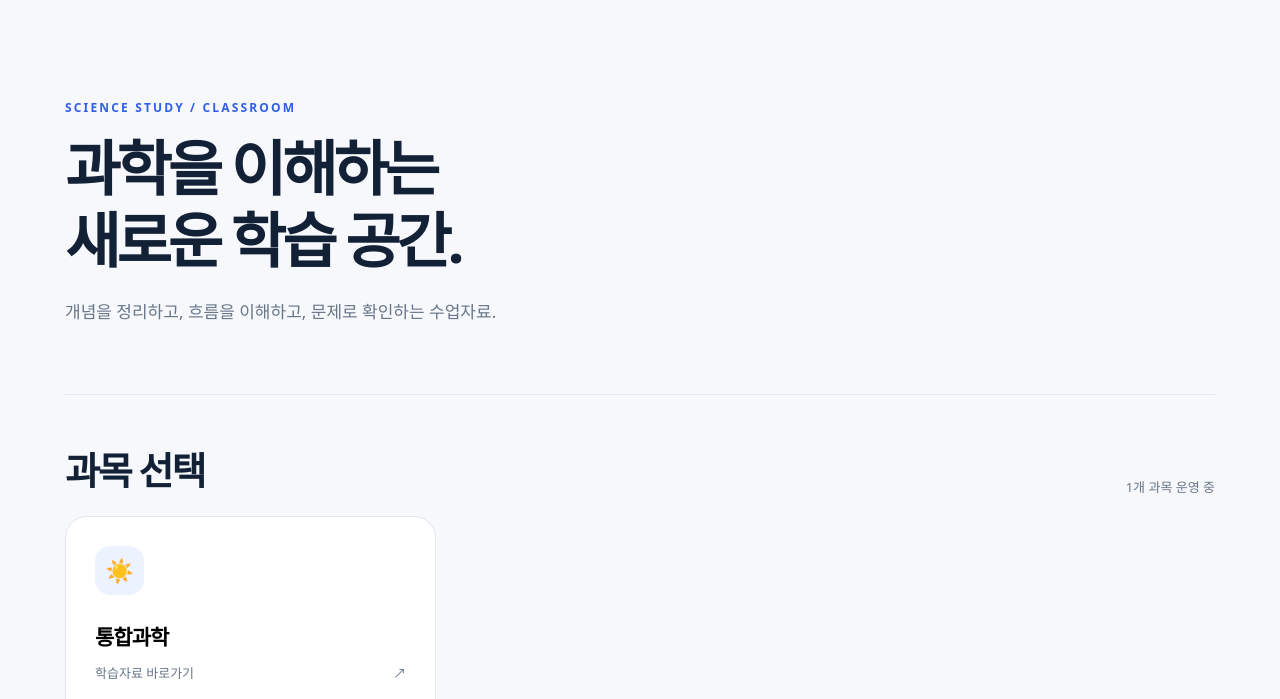
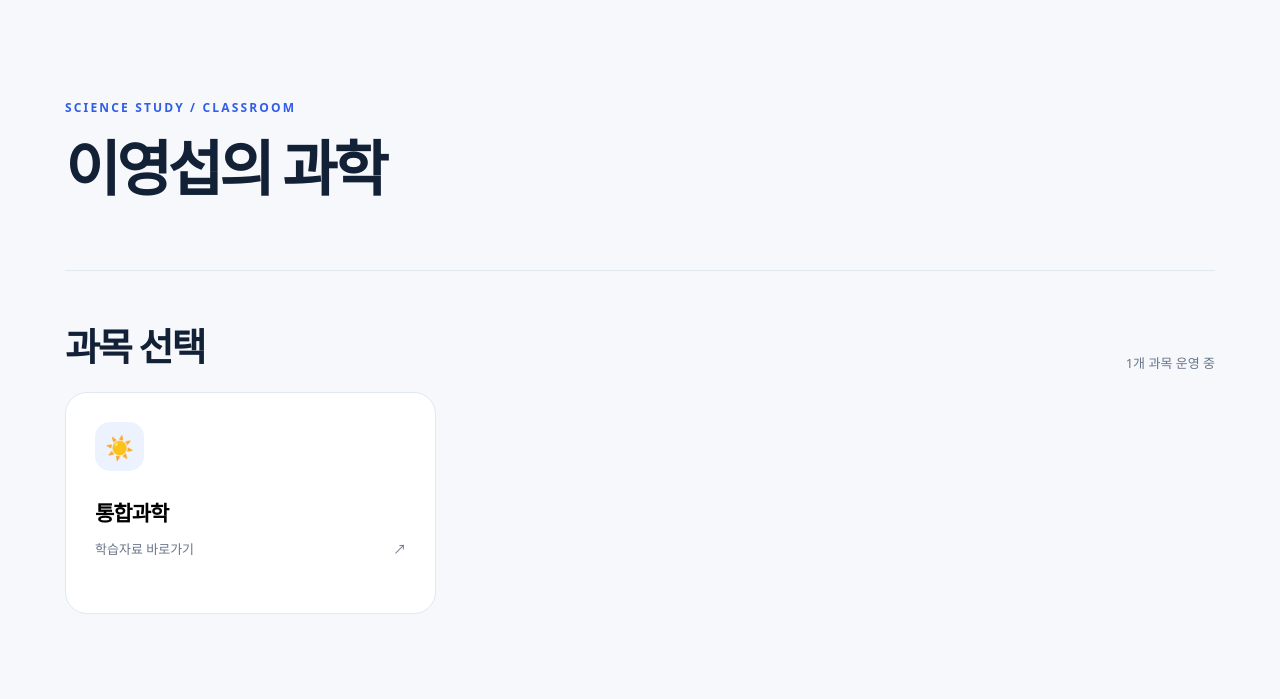
Before and after one commit to Skylark51/ScienceStudy, a plain HTML site: page index.html in a window 1280 px wide. Shown: the part 77-776 px from the top of the page. Drawn offline with Linux system fonts and the light colour scheme.

Commit message:
Simplify homepage title to 이영섭의 과학

```diff
--- a/index.html
+++ b/index.html
@@ -48,7 +48,7 @@ const slides=[
 const app=document.getElementById("app");let currentSlide=0;
 function go(path){location.hash=path;}
 function breadcrumb(last){return '<nav class="breadcrumb" aria-label="경로"><button onclick="go(\'/\')">홈</button><span>›</span><button onclick="go(\'/integrated-science\')">통합과학</button>'+(last?'<span>›</span><span>13. 태양에너지의 생성과 전환</span>':'')+'</nav>';}
-function home(){app.innerHTML='<section class="hero"><p class="eyebrow">SCIENCE STUDY / CLASSROOM</p><h1>과학을 이해하는<br>새로운 학습 공간.</h1><p class="lead">개념을 정리하고, 흐름을 이해하고, 문제로 확인하는 수업자료.</p></section><div class="section-head"><h2>과목 선택</h2><span class="count">1개 과목 운영 중</span></div><div class="tiles"><button class="tile" onclick="go(\'/integrated-science\')"><span class="tile-icon">☀️</span><span class="tile-name">통합과학</span><span class="tile-foot"><span>학습자료 바로가기</span><span>↗</span></span></button></div>';}
+function home(){app.innerHTML='<section class="hero"><p class="eyebrow">SCIENCE STUDY / CLASSROOM</p><h1>이영섭의 과학</h1></section><div class="section-head"><h2>과목 선택</h2><span class="count">1개 과목 운영 중</span></div><div class="tiles"><button class="tile" onclick="go(\'/integrated-science\')"><span class="tile-icon">☀️</span><span class="tile-name">통합과학</span><span class="tile-foot"><span>학습자료 바로가기</span><span>↗</span></span></button></div>';}
 function subject(){app.innerHTML=breadcrumb(false)+'<section><p class="eyebrow">SUBJECT 01</p><h1>통합과학</h1><p class="lead">단원별 수업 슬라이드를 선택하세요.</p></section><div class="section-head"><h2>수업자료</h2><span class="count">1개 차시</span></div><div class="lesson-list"><button class="lesson" onclick="openLesson()"><span class="lesson-index">13</span><span class="lesson-info"><span class="lesson-title">태양에너지의 생성과 전환</span><span class="lesson-sub">개념 학습 · 슬라이드 수업 · 확인 문제</span></span><span class="arrow">→</span></button></div>';}
 function openLesson(){currentSlide=0;go('/integrated-science/13');if(location.hash==='#/integrated-science/13')renderSlide();}
 function escapeHTML(s){return String(s).replaceAll('&','&amp;').replaceAll('<','&lt;').replaceAll('>','&gt;').replaceAll('"','&quot;').replaceAll("'","&#39;");}
```
